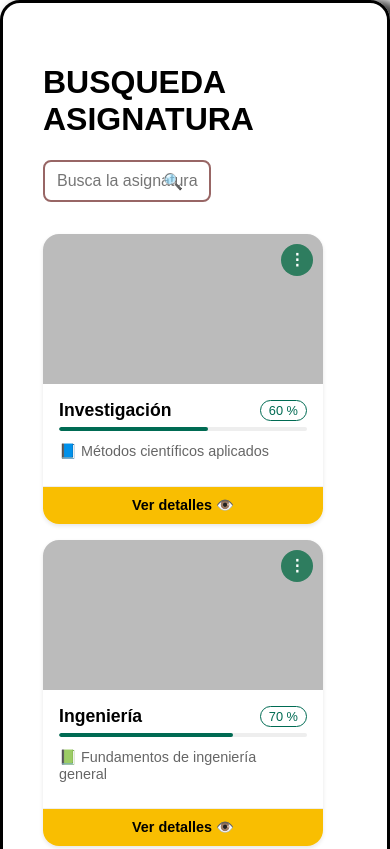
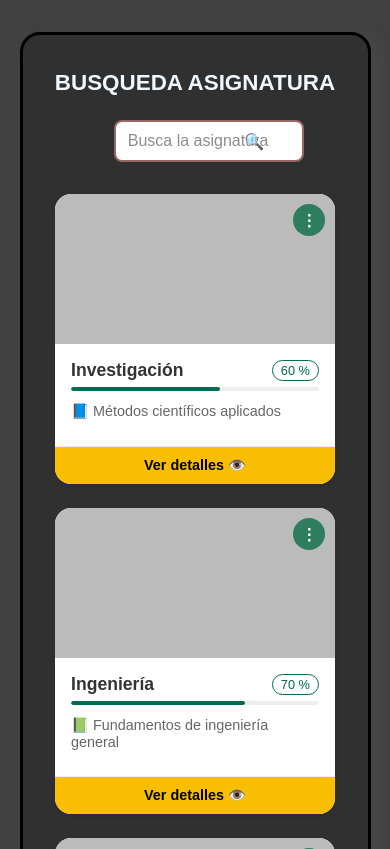
Before and after one commit to AndresPantoja004/tarea3_component_visual, a website built with Vite: page index.html in a window 390 px wide. Shown: the top 849 px of the page. Built offline with nearby package versions, Linux system fonts and the light colour scheme.

Commit message:
este es mi comit

```diff
--- a/index.html
+++ b/index.html
@@ -6,39 +6,75 @@
     <script type="module" src="src/components/espe-search-input.ts"></script>
     <script type="module" src="src/components/espe-course-card.ts"></script>
     <style>
+      * {
+        box-sizing: border-box;
+      }
+
       body {
-        height: 100vh;
-        place-content: center;
-        place-items: center;
         font-family: sans-serif;
         margin: 0;
+        padding: 0;
+        background-color: #414141;
+        display: flex;
+        justify-content: center;
       }
 
       .container {
+        max-width: 1100px;
+        width: 90%;
         border: solid 3px black;
-        padding: 40px;
+        padding: 40px 20px;
         border-radius: 20px;
         box-shadow: 10px 5px 10px 5px rgb(69, 69, 69);
+        background-color: rgb(48, 48, 48);
+        margin: 2rem auto;
+      }
+
+      h1 {
+        text-align: center;
+        font-size: 1.8rem;
+        margin-bottom: 1.5rem;
+        color: aliceblue;
+      }
+
+      .search-bar {
+        max-width: 600px;
         margin: auto;
+        margin-bottom: 2rem;
+        width: 100%;
+      }
 
-      }
-      .container-courses{
+      .container-courses {
         display: flex;
-        flex-wrap: wrap;
-
-
+        justify-content: center;
       }
 
       section#asignaturas {
-        display: flex;
-        flex-wrap: wrap;
-        gap: 1rem;
-        margin-top: 2rem;
-        justify-content: center;
+        display: grid;
+        grid-template-columns: repeat(auto-fit, minmax(280px, 1fr));
+        gap: 1.5rem;
+        width: 100%;
       }
 
       espe-course-card {
-        flex: 1 1 250px;
+        width: 100%;
+      }
+
+      @media (max-width: 768px) {
+        .container {
+          padding: 20px 10px;
+
+          place-content: center;
+          place-items: center;
+        }
+
+        h1 {
+          font-size: 1.4rem;
+        }
+
+        .search-bar {
+          width: 50%;
+        }
       }
     </style>
   </head>
@@ -46,12 +82,14 @@
   <body>
     <div class="container">
       <h1>BUSQUEDA ASIGNATURA</h1>
-      <div style="width: 50%;">
+
+      <div class="search-bar">
         <espe-search-input
           theme="#986665"
           placeholder="Busca la asignatura"
         ></espe-search-input>
       </div>
+
       <div class="container-courses">
         <section id="asignaturas">
           <espe-course-card
--- a/src/components/espe-course-card.ts
+++ b/src/components/espe-course-card.ts
@@ -6,10 +6,39 @@ export class EspeCourseCard extends LitElement {
   :host {
     display: block;
     font-family: 'Arial', 'Roboto', sans-serif;
+    --card-bg: white;
+    --text-color: #333;
+    --muted-text: #666;
+    --border-color: #eee;
+    --btn-green-bg: #2e7d5f;
+    --btn-yellow-bg: #f9be01;
+    --btn-yellow-text: #000;
+    --btn-green-text: white;
+  }
+
+  :host([tema="oscuro"]) {
+    --card-bg: #1e1e1e;
+    --text-color: #f0f0f0;
+    --muted-text: #aaa;
+    --border-color: #333;
+    --btn-yellow-text: #111;
+  }
+
+  @media (prefers-color-scheme: dark) {
+    :host(:not([tema])) {
+      --card-bg: #1e1e1e;
+      --text-color: #f0f0f0;
+      --muted-text: #aaa;
+      --border-color: #333;
+      --btn-yellow-text: #111;
+    }
   }
 
   .card {
-      background-color: white;
+    display: flex;
+    flex-direction: column;
+    background-color: var(--card-bg);
+    color: var(--text-color);
     border-radius: 16px;
     box-shadow: 0 2px 4px rgba(0,0,0,0.1);
     overflow: hidden;
@@ -26,7 +55,7 @@ export class EspeCourseCard extends LitElement {
     position: absolute;
     top: 10px;
     right: 10px;
-      background-color: #2e7d5f;
+    background-color: var(--btn-green-bg);
     border-radius: 50%;
     width: 32px;
     height: 32px;
@@ -72,14 +101,14 @@ export class EspeCourseCard extends LitElement {
 
   .description {
     font-size: 0.9rem;
-      color: #666;
+    color: var(--muted-text);
     margin: 10px 0;
   }
 
   .progress-bar {
     height: 4px;
     border-radius: 4px;
-      background-color: #eee;
+    background-color: var(--border-color);
     margin: 6px 0 12px;
     position: relative;
     overflow: hidden;
@@ -91,44 +120,45 @@ export class EspeCourseCard extends LitElement {
   }
 
   .button-area {
-      border-top: 1px solid #eee;
+    border-top: 1px solid var(--border-color);
     text-align: center;
     border-bottom-left-radius: 16px;
     border-bottom-right-radius: 16px;
   }
 
   .btn {
-      display:flex;
+    display: flex;
     justify-content: center;
     align-items: center;
     padding: 10px;
     border: none;
-      border-radius: 0 ;
+    border-radius: 0;
     width: 100%;
     font-weight: bold;
     cursor: pointer;
     font-size: 0.9rem;
-      display: inline-flex;
-      align-items: center;
     gap: 6px;
   }
 
   .btn.green {
-      background-color: #2e7d5f;
-      color: white;
+    background-color: var(--btn-green-bg);
+    color: var(--btn-green-text);
   }
 
   .btn.yellow {
-      background-color: #f9be01;
-      color: #000;
+    background-color: var(--btn-yellow-bg);
+    color: var(--btn-yellow-text);
   }
 `;
+
 
   @property({ type: String }) title = 'Programación';
   @property({ type: String }) description = 'Diseño e implementación de algoritmos';
   @property({ type: Number }) progress = 40;
   @property({ type: String }) progressColor: 'red' | 'green' = 'red';
   @property({ type: String }) buttonTheme: 'green' | 'yellow' = 'green';
+  @property({ type: String, reflect: true }) tema?: 'claro' | 'oscuro';
+
 
   render() {
     const isGreen = this.progressColor === 'green';
--- a/src/components/espe-search-input.ts
+++ b/src/components/espe-search-input.ts
@@ -4,14 +4,35 @@ import { property, state } from 'lit/decorators.js';
 export class EspeSearchInput extends LitElement {
 static styles = css`
   :host {
-      --espe-primary: #003C71;
-      --espe-success: #006B53;
-      --espe-danger: #E63329;
-      --espe-neutral: #8C8C8C;
-      --input-bg: #fff;
-      --input-border: var(--espe-primary);
     display: block;
     font-family: 'Arial', 'Roboto', sans-serif;
+
+    --color-bg: #ffffff;
+    --color-text: #000000;
+    --color-border: var(--input-border, #003C71);
+    --color-placeholder: #8C8C8C;
+    --color-suggestion-bg: white;
+    --color-suggestion-hover: #f0f0f0;
+  }
+
+  :host([tema="oscuro"]) {
+    --color-bg: #1e1e1e;
+    --color-text: #f0f0f0;
+    --color-border: #f0f0f0;
+    --color-placeholder: #aaa;
+    --color-suggestion-bg: #2a2a2a;
+    --color-suggestion-hover: #333333;
+  }
+
+  @media (prefers-color-scheme: dark) {
+    :host(:not([tema])) {
+      --color-bg: #1e1e1e;
+      --color-text: #f0f0f0;
+      --color-border: #f0f0f0;
+      --color-placeholder: #aaa;
+      --color-suggestion-bg: #2a2a2a;
+      --color-suggestion-hover: #333333;
+    }
   }
 
   .container {
@@ -21,11 +42,18 @@ export class EspeSearchInput extends LitElement {
 
   input {
     width: 100%;
-      padding: 10px 0px 10px 12px;
-      border: 2px solid var(--input-border);
+    padding: 10px 12px;
+    border: 2px solid var(--color-border);
     border-radius: 8px;
     font-size: 1rem;
     outline: none;
+    background-color: var(--color-bg);
+    color: var(--color-text);
+    caret-color: var(--color-border);
+  }
+
+  input::placeholder {
+    color: var(--color-placeholder);
   }
 
   .icon {
@@ -33,18 +61,18 @@ export class EspeSearchInput extends LitElement {
     right: 12px;
     top: 50%;
     transform: translateY(-50%);
-      color: var(--espe-primary);
+    color: var(--color-border);
   }
 
   ul.suggestions {
     list-style: none;
     margin: 4px 0 0;
     padding: 0;
-      border: 1px solid var(--input-border);
+    border: 1px solid var(--color-border);
     border-radius: 8px;
     max-height: 160px;
     overflow-y: auto;
-      background: white;
+    background: var(--color-suggestion-bg);
     z-index: 10;
     position: absolute;
     width: 100%;
@@ -53,10 +81,11 @@ export class EspeSearchInput extends LitElement {
   li {
     padding: 8px 12px;
     cursor: pointer;
+    color: var(--color-text);
   }
 
   li:hover {
-      background-color: #f0f0f0;
+    background-color: var(--color-suggestion-hover);
   }
 
   .loading {
@@ -65,6 +94,7 @@ export class EspeSearchInput extends LitElement {
     top: 50%;
     transform: translateY(-50%);
     animation: spin 1s linear infinite;
+    color: var(--color-border);
   }
 
   @keyframes spin {
@@ -77,11 +107,14 @@ export class EspeSearchInput extends LitElement {
   }
 `;
 
+
   @property({ type: Boolean }) loading = false;
   @property({ type: Boolean }) disabled = false;
   @property({ type: String }) theme = '#003C71';
   @property({ type: String }) placeholder = 'Buscar...';
   @property({ type: Array }) suggestions: string[] = [];
+  @property({ type: String, reflect: true }) tema?: 'claro' | 'oscuro';
+
 
   @state() private inputValue = '';
   @state() private filtered: string[] = [];
```
Also changed, not shown: README.md, docs/placeholder.png (deleted), docs/result.png (deleted), docs/suggestions.png (deleted), docs/theme-custom.png (deleted). Lines whose indentation alone changed are shown as unchanged.
